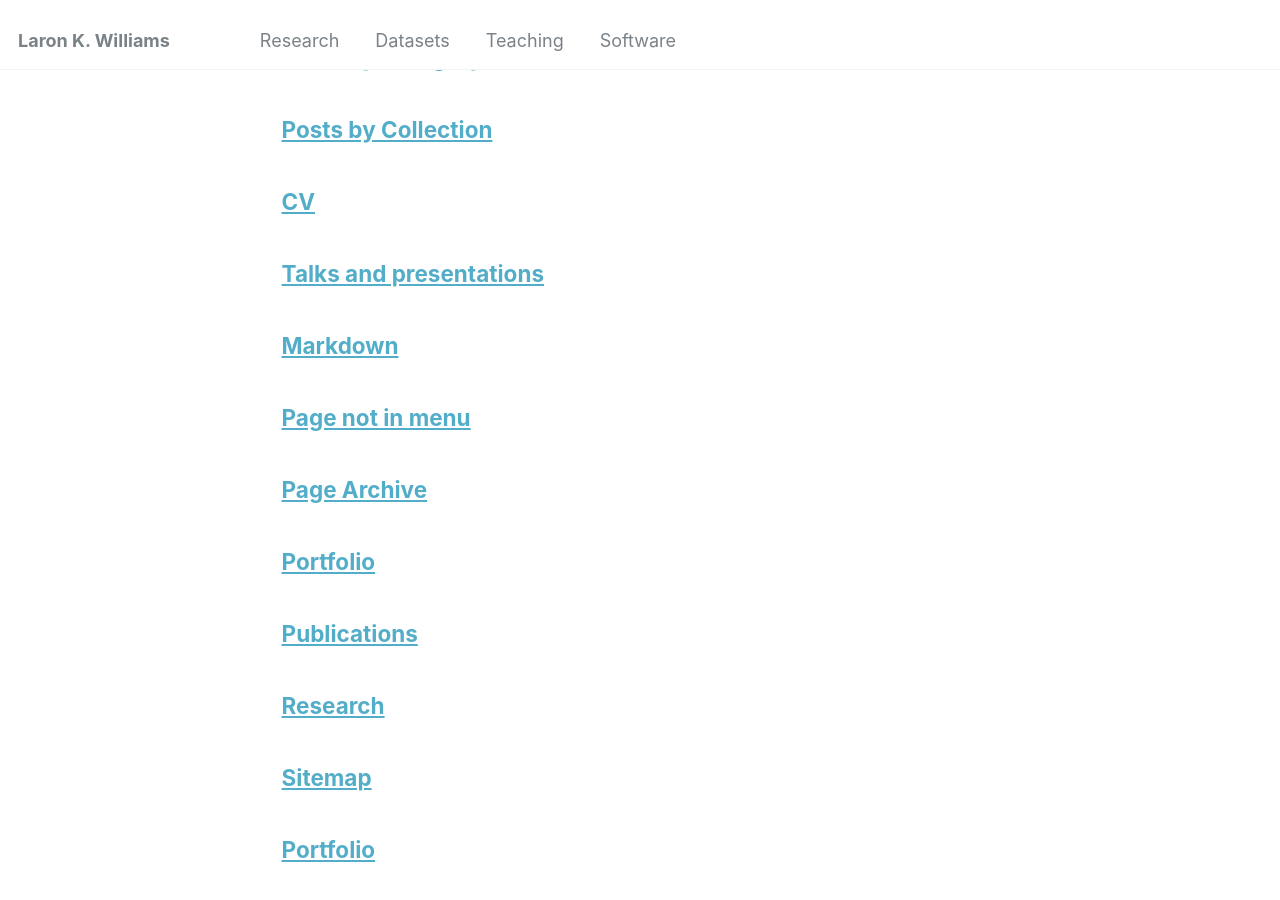
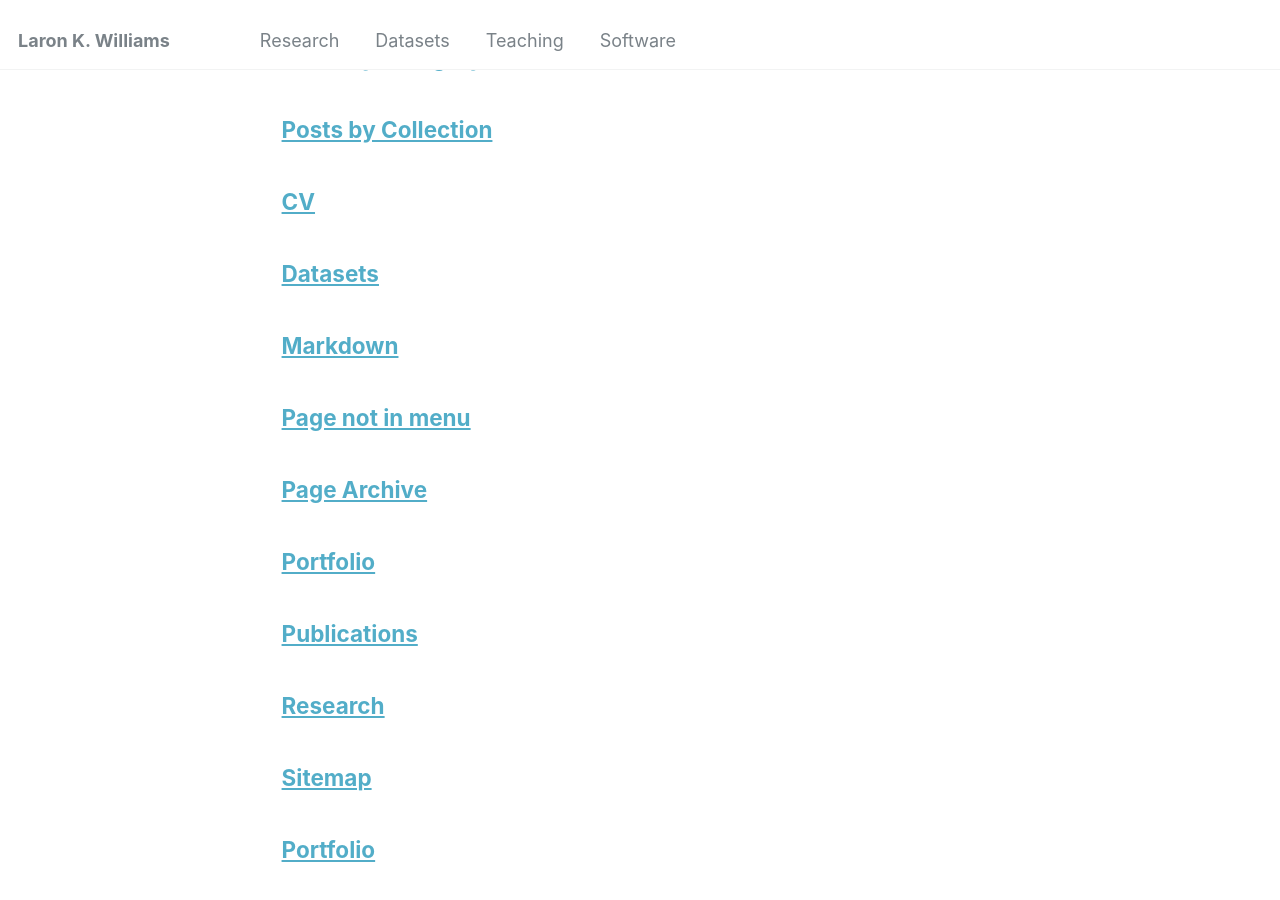
Before and after one commit to williamslaro/williamslaro.github.io, a Jekyll site: the page built from _pages/page-archive.html, in a window 1280 px wide and 900 px high, scrolled down 378 px. Built offline with Jekyll 4.4.1, drawn with Linux system fonts in a browser that asks for light colours.

Commit message:
Update datasets.html

```diff
--- a/_pages/datasets.html
+++ b/_pages/datasets.html
@@ -1,7 +1,7 @@
 ---
 layout: archive
-title: "Talks and presentations"
-permalink: /talks/
+title: "Datasets"
+permalink: /datasets/
 author_profile: true
 ---
 
```
